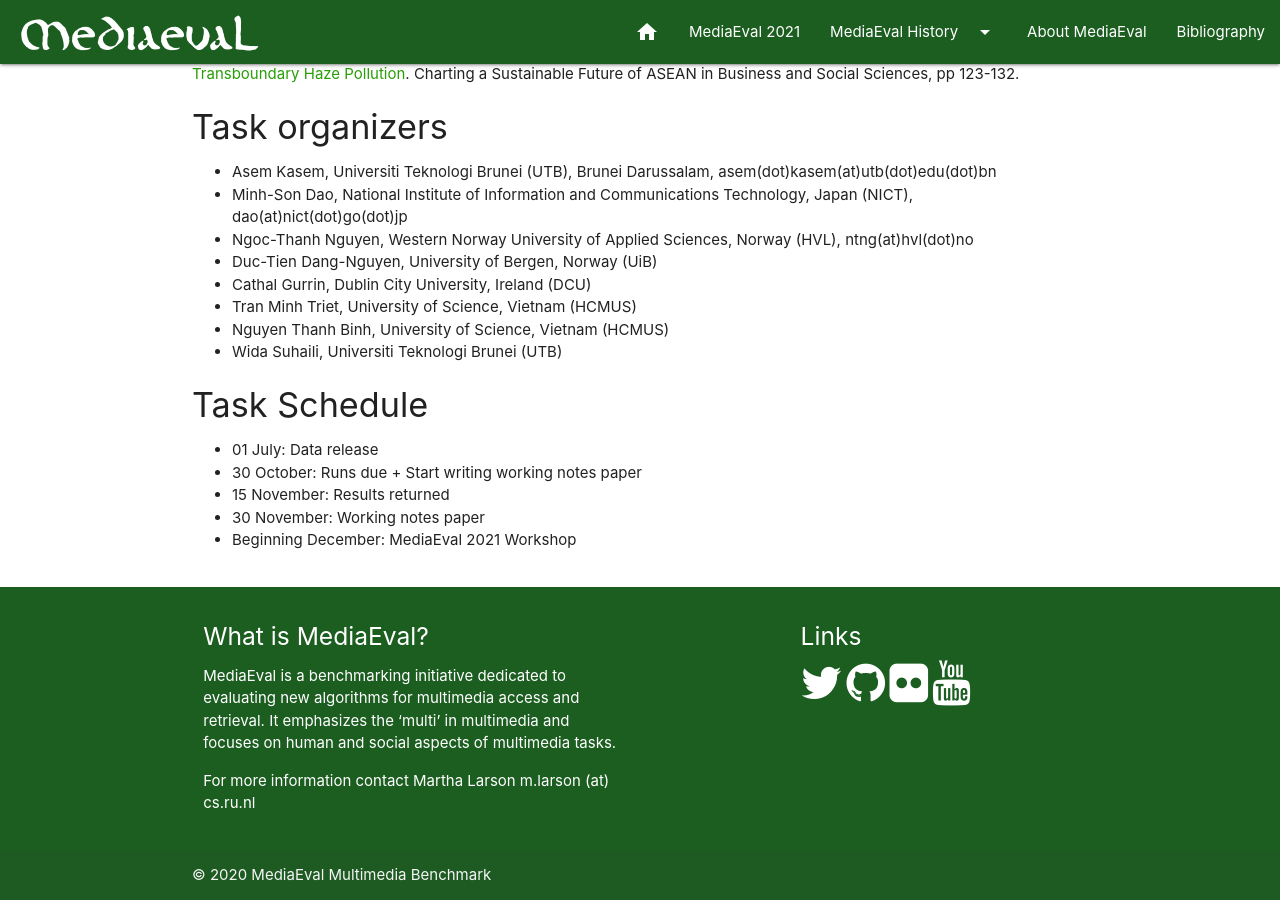
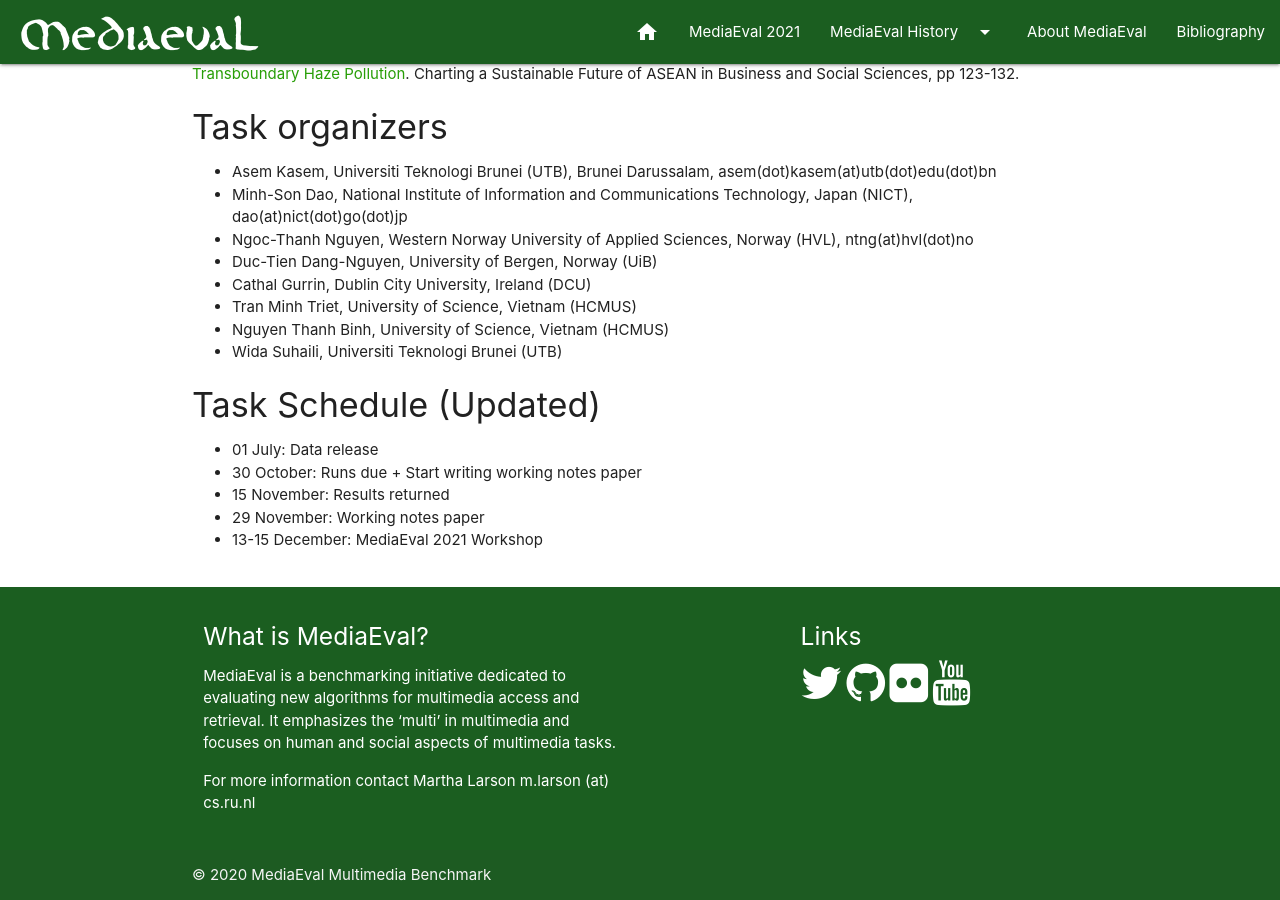
Before and after one commit to multimediaeval/multimediaeval.github.io, a Jekyll site: the page built from _editions/2021/tasks/wellbeing.md, in a window 1280 px wide and 900 px high, scrolled down 3499 px. Built offline with Jekyll 4.4.1, drawn with Linux system fonts in a browser that asks for light colours.

Commit message:
Update wellbeing.md

```diff
--- a/_editions/2021/tasks/wellbeing.md
+++ b/_editions/2021/tasks/wellbeing.md
@@ -98,12 +98,12 @@
 * Nguyen Thanh Binh, University of Science, Vietnam (HCMUS)
 * Wida Suhaili, Universiti Teknologi Brunei (UTB)
 
-#### Task Schedule
+#### Task Schedule (Updated)
 * 01 July: Data release <!-- # Replace XX with your date. We suggest setting the date in June-July-->
 * 30 October: Runs due + Start writing working notes paper <!-- # Replace XX with your date. We suggest setting enough time in order to have enough time to assess and return the results by the Results returned deadline-->
 * 15 November: Results returned  <!-- Replace XX with your date. Latest possible should be 15 November-->
-* 30 November: Working notes paper  <!-- Fixed. Please do not change. Exact date to be decided-->
-* Beginning December: MediaEval 2021 Workshop <!-- Fixed. Please do not change. Exact date to be decided-->
+* 29 November: Working notes paper  <!-- Fixed. Please do not change. Exact date to be decided-->
+* 13-15 December: MediaEval 2021 Workshop <!-- Fixed. Please do not change. Exact date to be decided-->
 
 <!-- #### Acknolwedgments
 <!-- # optional, delete if not used. I will update this soon, so keep commented for now-->
```
